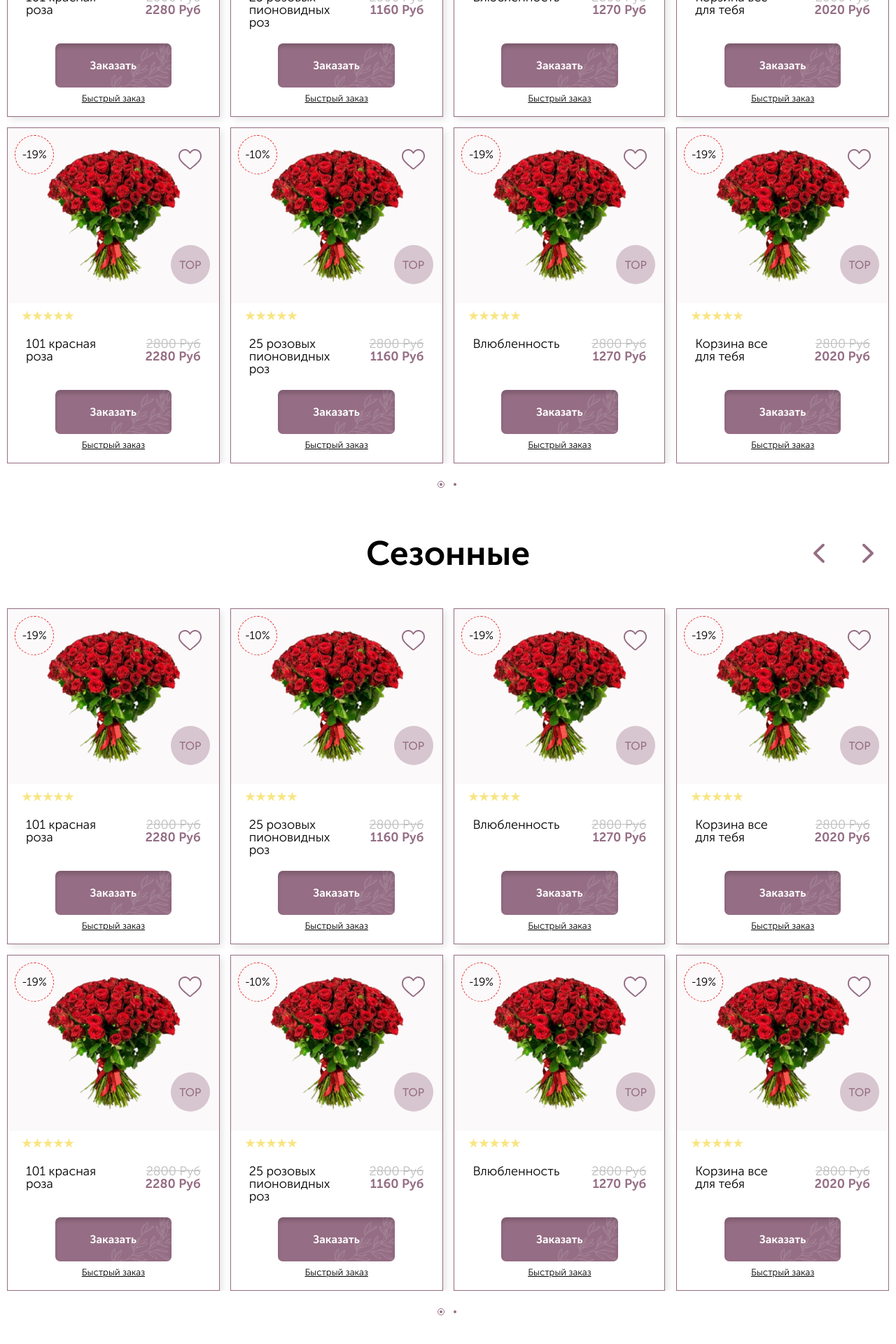
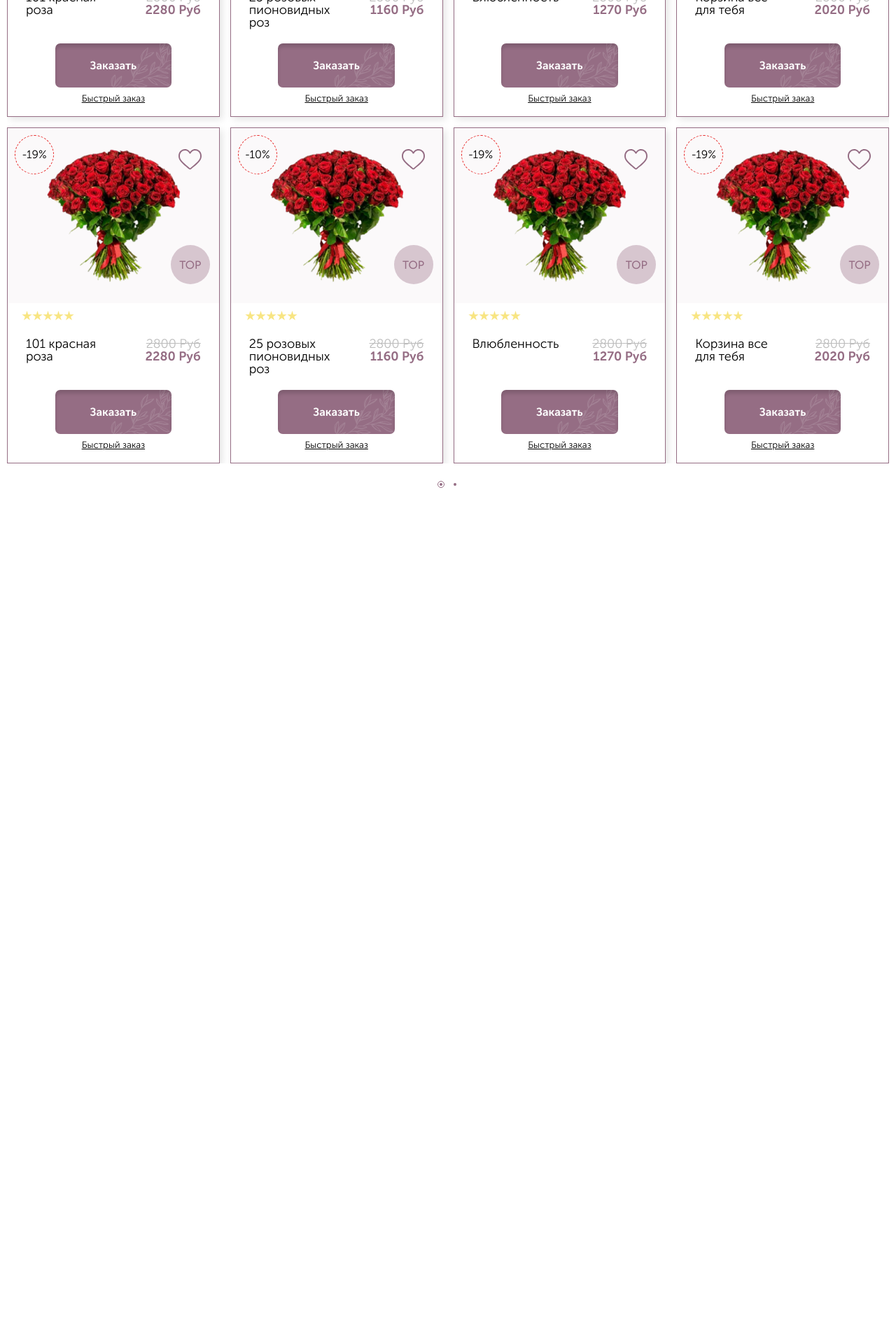
Before and after one commit to enkeess/flowers-shop, a React (Create React App) app: page / in a window 1280 px wide. Shown: the part 680-2600 px from the top of the page at 70% size. After the commit the page ends 1382 px from the top, so only its background shows below. Built offline with nearby package versions, Linux system fonts and the light colour scheme.

Commit message:
update carousel component

```diff
--- a/src/components/app/app.tsx
+++ b/src/components/app/app.tsx
@@ -2,8 +2,7 @@ import React from 'react';
 import { Card } from '../card/card';
 import { Carousel } from '../carousel/carousel';
 
-import { Btn } from '../btn/btn';
-import { Side } from '../side/side';
+
 import './app.scss';
 
 import data from "./data.json";
@@ -30,53 +29,53 @@ export  const App = () => {
 		);
 	});
 
-	// interface TestProps {
-	// 	id:number;
-	// }
-	// const Test = ({id}:TestProps):JSX.Element => {
-	// 	return(
-	// 		<div
-	// 			style={{
-	// 				height: '50px',
-	// 				width: '100%',
-	// 				border: 'solid 1px black',
-	// 				background: 'red',
-	// 				textAlign: 'center'
-	// 			}}
+	interface TestProps {
+		id:number;
+	}
+	const Test = ({id}:TestProps):JSX.Element => {
+		return(
+			<div
+				style={{
+					height: '50px',
+					width: '100%',
+					border: 'solid 1px black',
+					background: 'red',
+					textAlign: 'center'
+				}}
 
-	// 		>{id}</div>
-	// 	);
-	// };
+			>{id}</div>
+		);
+	};
 
 
-	// const content = [
-	// 	<Test id={1}/>,
-	// 	<Test id={2}/>,
-	// 	<Test id={3}/>,
-	// 	<Test id={4}/>,
-	// 	<Test id={5}/>,
-	// 	<Test id={6}/>,
-	// 	<Test id={7}/>,
-	// 	<Test id={8}/>,
-	// 	<Test id={9}/>,
-	// 	<Test id={10}/>,
-	// 	<Test id={11}/>,
-	// 	<Test id={12}/>,
-	// 	<Test id={13}/>,
-	// 	<Test id={14}/>,
-	// 	<Test id={15}/>,
-	// 	<Test id={16}/>
-	// ];
+	const content1 = [
+		<Test id={1}/>,
+		<Test id={2}/>,
+		<Test id={3}/>,
+		<Test id={4}/>,
+		<Test id={5}/>,
+		<Test id={6}/>,
+		<Test id={7}/>,
+		<Test id={8}/>,
+		<Test id={9}/>,
+		<Test id={10}/>,
+		<Test id={11}/>,
+		<Test id={12}/>,
+		<Test id={13}/>,
+		<Test id={14}/>,
+		<Test id={15}/>,
+		<Test id={16}/>
+	];
 
   return (
     <div className="app">
 		{/* Приложение */}
 		{/* <Socials/> */}
-		<Carousel title={'Акции'} content={content}/>
+		<Carousel title={'Акции'} content={content} lines={2}/>
 
-		<Carousel title={'Сезонные'} content={content}/>
+		{/* <Carousel title={'Сезонные'} content={content}/>
 
-		<Carousel title={'Подарки'} content={content}/>
+		<Carousel title={'Подарки'} content={content}/> */}
 
     </div>
   );
--- a/src/components/card/card.scss
+++ b/src/components/card/card.scss
@@ -117,6 +117,7 @@
 @media (max-width: 1440px) {
   .card {
     height: 480px;
+    width: 100%;
 
     &__sale {
       top: 10px;
--- a/src/components/carousel/carousel.scss
+++ b/src/components/carousel/carousel.scss
@@ -26,16 +26,22 @@
 
   &__page {
     display: grid;
-    grid-template-rows: 1fr 1fr;
+    grid-template-rows: 1fr;
+    row-gap: 15px;
+    &_db {
+      grid-template-rows: 1fr 1fr;
+    }
+  }
+
+  &__row {
+    display: grid;
     grid-template-columns: repeat(4, 1fr);
-    row-gap: 15px;
     column-gap: 15px;
   }
 
   &__content {
     display: flex;
     transition: all 2s;
-    transform: translateX(-300px);
   }
 
   &__title {
@@ -47,7 +53,6 @@
 
   &__indicators {
     display: flex;
-    // display: none;
     column-gap: 10px;
     align-items: center;
     justify-content: center;
@@ -90,25 +95,11 @@
     justify-content: center;
     width: 100%;
   }
-
-  &__item:nth-child(8n + 1),
-  &__item:nth-child(8n + 2),
-  &__item:nth-child(8n + 3),
-  &__item:nth-child(8n + 4) {
-    grid-row: 1;
-  }
-
-  &__item:nth-child(8n + 5),
-  &__item:nth-child(8n + 6),
-  &__item:nth-child(8n + 7),
-  &__item:nth-child(8n) {
-    grid-row: 2;
-  }
 }
 
 @media (max-width: 1440px) {
   .carousel {
-    &__page {
+    &__row {
       column-gap: 15px;
     }
   }
@@ -121,19 +112,7 @@
       font-size: 40px;
     }
 
-    &__item:nth-child(6n + 1),
-    &__item:nth-child(6n + 2),
-    &__item:nth-child(6n + 3) {
-      grid-row: 1;
-    }
-
-    &__item:nth-child(6n + 4),
-    &__item:nth-child(6n + 5),
-    &__item:nth-child(6n) {
-      grid-row: 2;
-    }
-
-    &__page {
+    &__row {
       grid-template-columns: repeat(3, 1fr);
     }
   }
@@ -146,17 +125,7 @@
       font-size: 40px;
     }
 
-    &__item:nth-child(4n + 1),
-    &__item:nth-child(4n + 2) {
-      grid-row: 1;
-    }
-
-    &__item:nth-child(4n + 3),
-    &__item:nth-child(4n) {
-      grid-row: 2;
-    }
-
-    &__page {
+    &__row {
       grid-template-columns: repeat(2, 1fr);
     }
 
--- a/src/components/carousel/carousel.tsx
+++ b/src/components/carousel/carousel.tsx
@@ -6,13 +6,15 @@ import cn from 'classnames';
 
 import { ArrowLeftIcon, ArrowRightIcon } from '../../icons';
 
-export const Carousel = ({title, content, loop = true}:CarouselProps) => {
+export const Carousel = ({title, content, loop = true, lines = 1}:CarouselProps) => {
 
 	//state
 	const [width, setWidth] = useState<number>(0);
-	const [step, setStep] = useState<number>(8);
+	const [inLine, setInLine] = useState<number>(4);
+	const [step, setStep] = useState<number>(lines * inLine);
 	const [maxPage, setMaxPage] = useState<number>(0);
 	const [activePage, setActivePage] = useState<number>(0);
+
 
 	//ref
 	const viewboxRef = useRef<HTMLDivElement>(null);
@@ -23,12 +25,17 @@ export const Carousel = ({title, content, loop = true}:CarouselProps) => {
 		const width = viewboxRef.current?.clientWidth;
 		width && setWidth(width);
 		setMaxPage(Math.ceil(content.length / step) - 1);
-		updateStep();
+		updateInLIne();
 	}, []);
 
 	useEffect(() => {
 		setMaxPage(Math.ceil(content.length / step) - 1);
 	}, [step]);
+
+	useEffect(() => {
+		setStep(lines * inLine);
+	}, [inLine]);
+
 
 	//function
 	const leftOffset = () => {
@@ -50,17 +57,41 @@ export const Carousel = ({title, content, loop = true}:CarouselProps) => {
 	};
 
 	const getPages = (step:number) => {
-		const pages:JSX.Element[][] = [];
-		for(let page = 0; page < content.length ; page = page + step) {
-			pages[page / step] = (content.slice(page, page + step));
+		const pages:JSX.Element[][][] = [];
+
+		for(
+			let counter = {page: 0, i: 0};
+			counter.page < content.length;
+
+			counter =  {
+				...counter,
+				i: counter.i + 1 }
+		){
+
+			pages[counter.i] = new Array(lines).fill([]);
+			for(let line = 0; line < lines; line++ ) {
+				pages[counter.i][line] = content.slice(counter.page, counter.page + inLine);
+				counter = {...counter, page : counter.page + inLine };
+			}
 		}
 
 		return pages.map((page) => {
 			return(
-				<div className={"carousel__page"} style={{minWidth: `${width}px`}}>
-					{page.map(item => {
+				<div
+					className={cn("carousel__page", {
+						["carousel__page_db"] : lines == 2
+					})}
+					style={{minWidth: `${width}px`}}
+				>
+					{page.map(row => {
 						return(
-							<div className={"carousel__item"}>{item}</div>
+							<div className={"carousel__row"}>
+								{row.map(item => {
+									return(
+										<div className={"carousel__item"}>{item}</div>
+									);
+								})}
+							</div>
 						);
 					})}
 				</div>
@@ -68,7 +99,7 @@ export const Carousel = ({title, content, loop = true}:CarouselProps) => {
 		});
 	};
 
-	const updateStep = () => {
+	const updateInLIne = () => {
 		const newWidth = viewboxRef.current?.clientWidth;
 
 		if(newWidth && newWidth != width) {
@@ -76,25 +107,43 @@ export const Carousel = ({title, content, loop = true}:CarouselProps) => {
 		}
 
 		if(newWidth && newWidth >= 1024 - 20) {
-			if(step != 8) {
-				setStep(8);
+			if(inLine != 4) {
+				setInLine(4);
 				setActivePage(0);
 			}
 		} else if(newWidth && newWidth < 1024 - 20 && newWidth >= 576 - 20) {
-			if(step != 6) {
-				setStep(6);
+			if(inLine != 3) {
+				setInLine(3);
 				setActivePage(0);
 			}
 		} else {
-			if(step != 4) {
-				setStep(4);
+			if(step != 2) {
+				setInLine(2);
 				setActivePage(0);
 			}
 		}
 	};
 
 	//listener for adaptive
-	window.addEventListener('resize', updateStep);
+	window.addEventListener('resize', updateInLIne);
+
+	const getIndicators = () => {
+		return(
+			<div className={"carousel__indicators"}>
+				{
+					new Array(maxPage + 1).fill(0).map((item, i) => {
+						return(
+							<button
+								className={cn("carousel__indicator", {
+									["carousel__indicator_active"] : i == activePage
+								})}
+								onClick={() => setActivePage(i)}
+							/>
+						);})
+				}
+			</div>
+		);
+	};
 
 	return(
 		<div className={"carousel"} data-name='carousel'>
@@ -120,22 +169,7 @@ export const Carousel = ({title, content, loop = true}:CarouselProps) => {
 				</div>
 			</div>
 
-			<div className={"carousel__indicators"}>
-				{
-					new Array(maxPage + 1).fill(0).map((item, i) => {
-
-						return(
-							<button
-								className={cn("carousel__indicator", {
-									["carousel__indicator_active"] : i == activePage
-								})}
-
-								onClick={() => setActivePage(i)}
-
-							/>
-						);})
-				}
-			</div>
+			{getIndicators()}
 		</div>
 	);
 };
```
Also changed, not shown: src/components/carousel/carousel.props.ts (line endings or trailing spaces).
